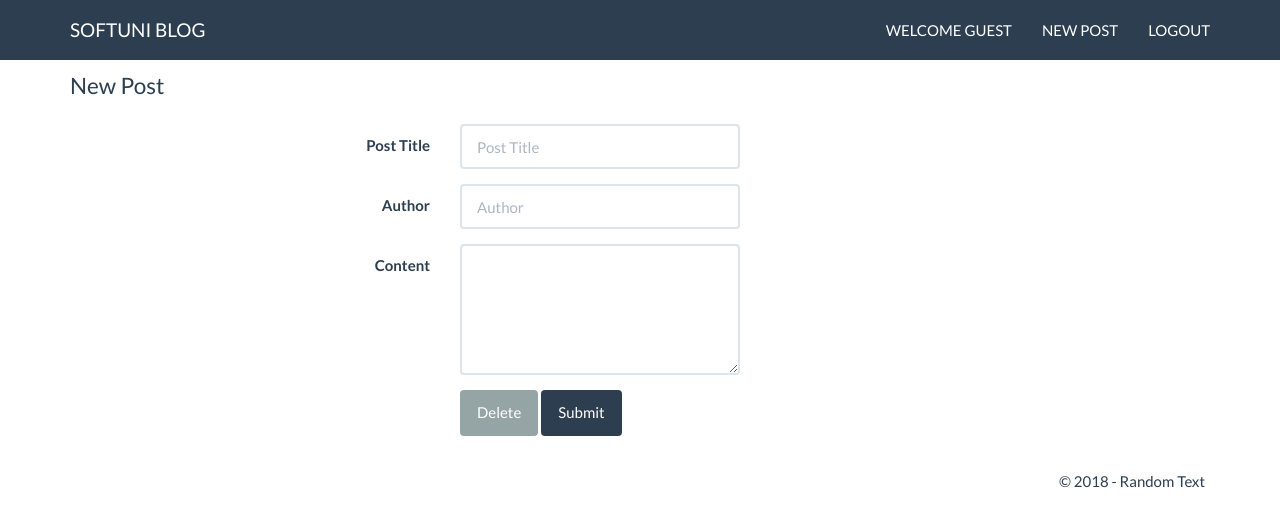
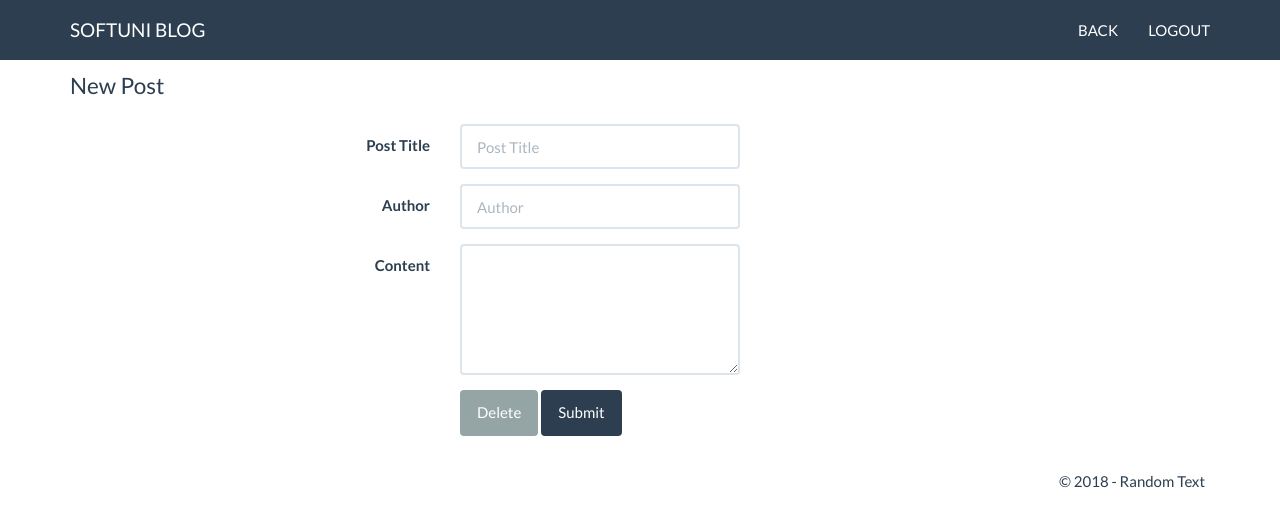
Before and after one commit to ZlatanZlatanov/ZlatanZlatanov.github.io, a plain HTML site: page createnewpost.html in a window 1280 px wide. Drawn offline with Linux system fonts and the light colour scheme.

Commit message:
Added back option in new post.

```diff
--- a/createnewpost.html
+++ b/createnewpost.html
@@ -21,8 +21,7 @@
             </div>
             <div class="navbar-collapse">
                 <ul class="nav navbar-nav navbar-right">
-                    <li><a href="#">Welcome Guest</a></li>
-                    <li><a href="createnewpost.html">New Post</a></li>
+                    <li><a href="indexlogged.html">Back</a></li>
                     <li><a href="index.html">Logout</a></li>
                 </ul>
             </div>
```
